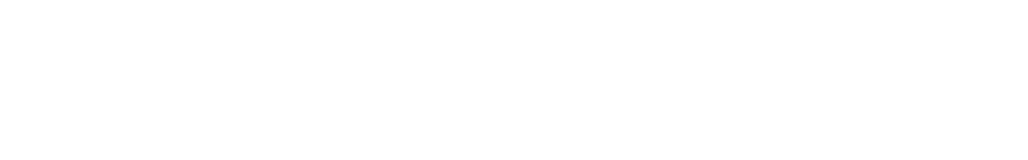
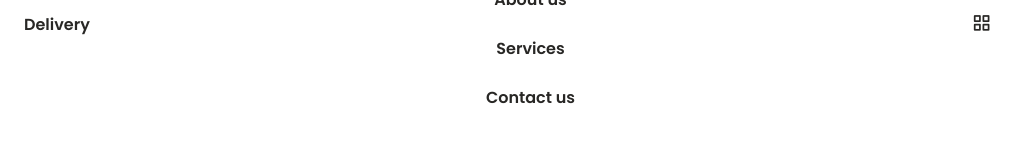
Before and after one commit to z3sb/delivery, a plain HTML site: page index.html in a window 1280 px wide. Shown: the whole page, without its empty margins (0-1028 px from the left). Drawn offline with nearby package versions, Linux system fonts and the light colour scheme.

Commit message:
Design Header & Add Some Functionality

```diff
--- a/assets/js/main.js
+++ b/assets/js/main.js
@@ -0,0 +1,31 @@
+/* ================== Show Menu ================== */
+const showMenu = (toggleId, navId) => {
+  const toggle = document.getElementById(toggleId),
+        nav = document.getElementById(navId);
+
+  if (toggle && nav){
+    toggle.addEventListener('click', () => {
+      nav.classList.toggle('show-menu');
+    })
+  }
+}
+showMenu('nav-toggle', 'nav-menu');
+
+/* ================== Remove Menu Mobile ================== */
+const navLink = document.querySelectorAll('.nav__link');
+
+function linkAction(){
+  const navMenu = document.getElementById('nav-menu');
+  navMenu.classList.remove('show-menu');
+}
+navLink.forEach(n => n.addEventListener('click', linkAction))
+/* ================== Scroll Section Active Link ================== */
+
+
+/* ================== Change Background Header ================== */
+
+
+/* ================== Show Scroll up ================== */
+
+
+/* ================== Dark Light Theme ================== */
--- a/assets/scss/base/_base.scss
+++ b/assets/scss/base/_base.scss
@@ -0,0 +1,32 @@
+/* ======== BASE ======== */
+*,::before,::after{
+  box-sizing: border-box;
+  padding: 0;
+  margin: 0;
+}
+html{
+  scroll-behavior: smooth;
+}
+body{
+  margin: var(--header-height) 0 0 0;
+  font-family: var(--body-font);
+  font-size: var(--normal-font-size);
+  background-color: var(--body-color);
+  color: var(--text-color);
+  // transition: 0.5s; // For Animation dark mode
+}
+h1, h2, h3{
+  font-weight: var(--font-semi-bold);
+  color: var(--title-color);
+  line-height: 1.5;
+}
+ul{
+  list-style: none;
+}
+a{
+  text-decoration: none;
+}
+img{
+  max-width: 100%;
+  height: auto;
+}
--- a/assets/scss/components/_buttons.scss
+++ b/assets/scss/components/_buttons.scss
@@ -0,0 +1,6 @@
+/* ========== Buttons ========== */
+.button{
+  &__header{
+    display: none;
+  }
+}
--- a/assets/scss/components/_header.scss
+++ b/assets/scss/components/_header.scss
@@ -0,0 +1,53 @@
+/* =============== Header =============== */
+.header{
+  width: 100%;
+  background-color: var(--body-color);
+  position: fixed;
+  top: 0;
+  left: 0;
+  z-index: var(--z-fixed);
+  transition: 0.5s; // For Animation Dark Mode
+}
+/* =============== Nav =============== */
+.nav{
+  height: var(--header-height);
+  display: flex;
+  justify-content: space-between;
+  align-items: center;
+  &__menu{
+    @media screen and (max-width: 767px) {
+      position: fixed;
+      background-color: var(--container-color);
+      box-shadow: 0 0 4px rgba(0, 0, 0, 0.1);
+      padding: 2.5rem 0;
+      width: 90%;
+      top: -100%;
+      left: 0;
+      right: 0;
+      margin: 0 auto;
+      transition: 0.4s;
+      border-radius: 2rem;
+      z-index: var(--z-fixed);
+    }
+  }
+  &__list{
+    display: flex;
+    flex-direction: column;
+    align-items: center;
+    row-gap: 1.5rem;
+  }
+  &__link,
+  &__logo,
+  &__toggle{
+    color:var(--title-color);
+    font-weight: var(--font-semi-bold);
+  }
+  &__toggle{
+    font-size: 1.3rem;
+    cursor: pointer;
+  }
+}
+/* Show Menu */
+.show-menu{
+  top:calc(var(--header-height) + 1rem); // 4rem
+}
--- a/assets/scss/config/_variables.scss
+++ b/assets/scss/config/_variables.scss
@@ -0,0 +1,58 @@
+/*=============== GOOGLE FONTS ===============*/
+@import url('https://fonts.googleapis.com/css2?family=Poppins:wght@400;600;700&display=swap');
+
+/*=============== VARIABLES CSS ===============*/
+:root{
+  --header-height: 3rem;
+
+  /*========== Colors ==========*/
+  --hue: 45; //  Yellow: 45   | Red: 4 | Orange: 18  | Green: 118
+  --sat: 98%; // Yellow: 98% | Red: 90% | Orange: 85% | Green: 50%
+  --first-color: hsl(var(--hue), var(--sat), 60%);
+  --first-color-light: hsl(var(--hue), var(--sat), 85%);
+  --first-color-lighten: hsl(var(--hue), var(--sat), 80%);
+  --first-color-alt: hsl(var(--hue), var(--sat), 53%);
+  --title-color: hsl(var(--hue), 4%, 15%);
+  --text-color: hsl(var(--hue), 4%, 35%);
+  --text-color-light: hsl(var(--hue), 4%, 65%);
+  --body-color: hsl(var(--hue), 0%, 100%);
+  --container-color: #FFF;
+  --scroll-bar-color: hsl(var(--hue), 4%, 85%);
+  --scroll-thumb-color: hsl(var(--hue), 4%, 75%);
+
+
+  /*========== Font and typography ==========*/
+  --body-font: 'Poppins', sans-serif;
+
+  --biggest-font-size: 2rem;
+  --h2-font-size: 1.25rem;
+  --h3-font-size: 1.125rem;
+  --normal-font-size: .938rem;
+  --small-font-size: .813rem;
+  --smaller-font-size: .75rem;
+
+  // Responsive typography
+  @media screen and (min-width: 968px){
+    --biggest-font-size: 3rem;
+    --h2-font-size: 1.75rem;
+    --h3-font-size: 1.25rem;
+    --normal-font-size: 1rem;
+    --small-font-size: .875rem;
+    --smaller-font-size: .813rem;
+  }
+
+  /*========== Font weight ==========*/
+  --font-semi-bold: 600;
+  --font-bold: 700;
+
+  /*========== Margenes ==========*/
+  --mb-0-5: .5rem;
+  --mb-0-75: .75rem;
+  --mb-1: 1rem;
+  --mb-1-5: 1.5rem;
+  --mb-2: 2rem;
+
+  /*========== z index ==========*/
+  --z-tooltip: 10;
+  --z-fixed: 100;
+}
--- a/assets/scss/layout/_layout.scss
+++ b/assets/scss/layout/_layout.scss
@@ -0,0 +1,33 @@
+/* =========== REUSABLE CSS CLASSES =========== */
+.section{
+  padding: 4.5rem 0 1rem;
+  &__title, &__title-center{
+    font-size: var(--h2-font-size);
+    color: var(--title-color);
+    text-align: center;
+    margin-bottom: var(--mb-1);
+  }
+}
+.svg{
+  &__color{
+    fill: var(--first-color);
+  }
+  &__blob{
+    fill: var(--first-color-light);
+  }
+  &__img{
+    width: 300px;
+    justify-self: center;
+  }
+}
+
+/* =========== Layout =========== */
+.container{
+  max-width: 968px;
+  margin-left: var(--mb-1-5);
+  margin-right: var(--mb-1-5);
+}
+.grid{
+  display: grid;
+  gap: 1.5rem;
+}
--- a/index.html
+++ b/index.html
@@ -6,13 +6,35 @@
   <!--=============== BOXICONS ===============-->
   <link rel="stylesheet" href="https://cdn.jsdelivr.net/npm/boxicons@latest/css/boxicons.min.css">
   <!--=============== CSS ===============-->
-  <link rel="stylesheet" href="assets/css/styles.css">
+  <link rel="stylesheet" href="assets/scss/styles.css">
   <title>Delivery</title>
 </head>
 <body>
   <!-- Start Header -->
   <header class="header" id="header">
-
+    <nav class="nav container">
+      <a href="#" class="nav__logo">Delivery</a>
+      <div class="nav__menu" id="nav-menu">
+        <ul class="nav__list">
+          <li class="nav__item">
+            <a href="#home" class="nav__link">Home</a>
+          </li>
+          <li class="nav__item">
+            <a href="#about" class="nav__link">About us</a>
+          </li>
+          <li class="nav__item">
+            <a href="#services" class="nav__link">Services</a>
+          </li>
+          <li class="nav__item">
+            <a href="#contact" class="nav__link">Contact us</a>
+          </li>
+        </ul>
+      </div>
+      <div class="nav__toggle" id="nav-toggle">
+        <i class='bx bx-grid-alt'></i>
+      </div>
+      <a href="#" class="button button__header">Order Now!</a>
+    </nav>
   </header>
   <main class="main"></main>
   <!-- End Header -->
```
Also changed, not shown: assets/scss/styles.css (added), 1 other file.
